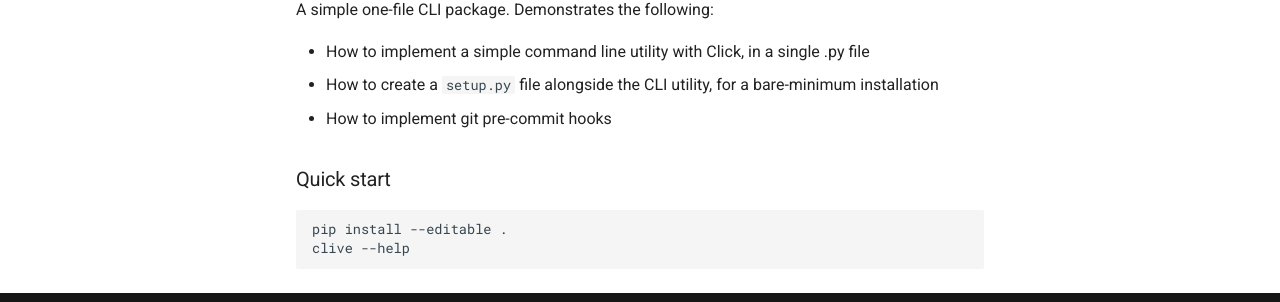
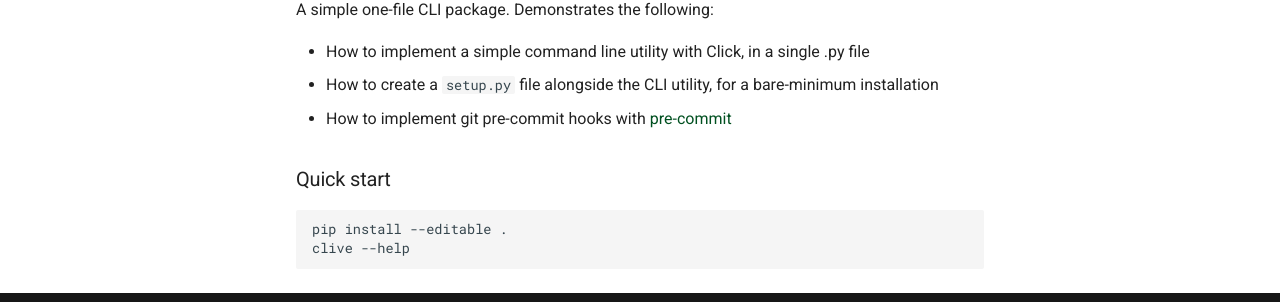
Before and after one commit to charlesreid1-toy-factory/clive-owen, an MkDocs documentation site: the page built from docs/index.md, in a window 1280 px wide and 1115 px high. Shown: the part 757-1059 px from the top of the window. Built offline with MkDocs 1.6.1 and Material for MkDocs 9.7.7, drawn with Linux system fonts in a browser that asks for light colours; comment, search, counter and statistics services are not loaded.

Commit message:
update docs

```diff
--- a/docs/index.md
+++ b/docs/index.md
@@ -6,7 +6,7 @@ A simple one-file CLI package. Demonstrates the following:
 
 * How to implement a simple command line utility with Click, in a single .py file
 * How to create a `setup.py` file alongside the CLI utility, for a bare-minimum installation
-* How to implement git pre-commit hooks
+* How to implement git pre-commit hooks with [pre-commit](https://pre-commit.com/)
 
 ## Quick start
 
```
